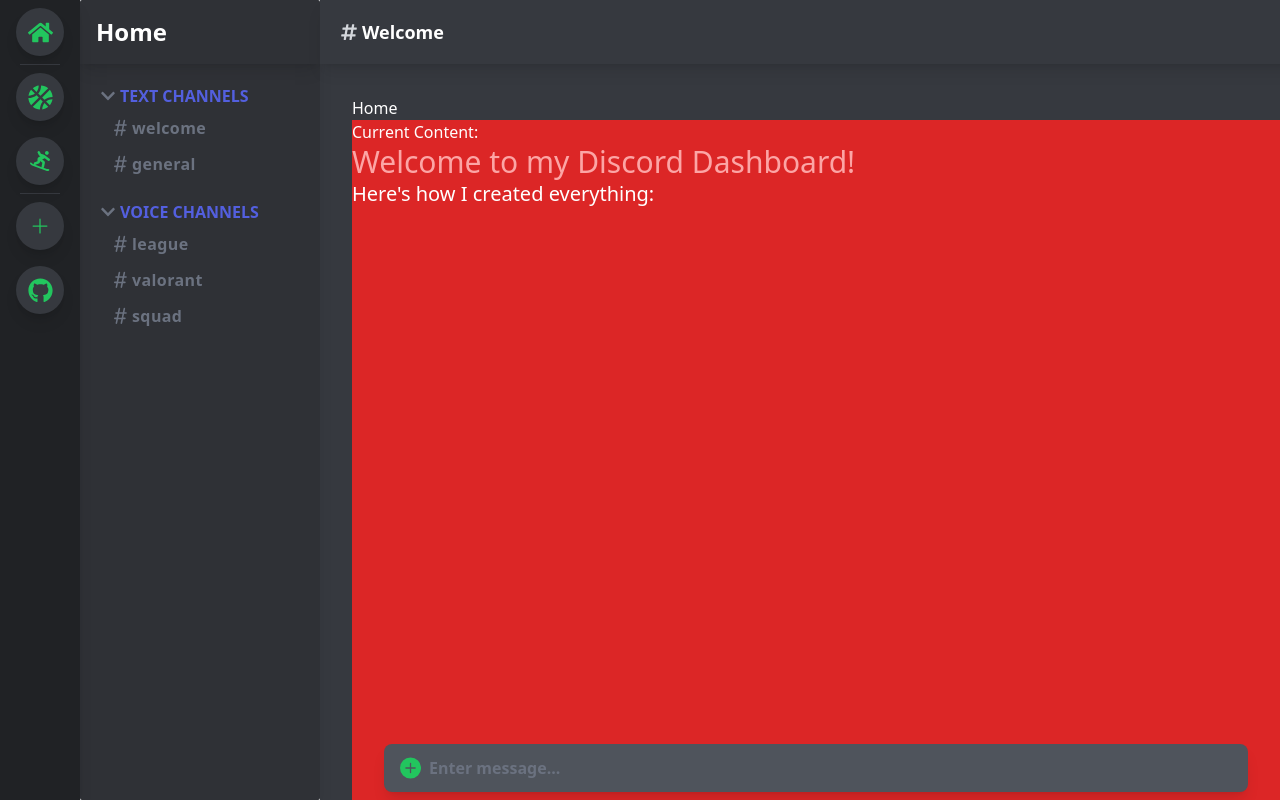
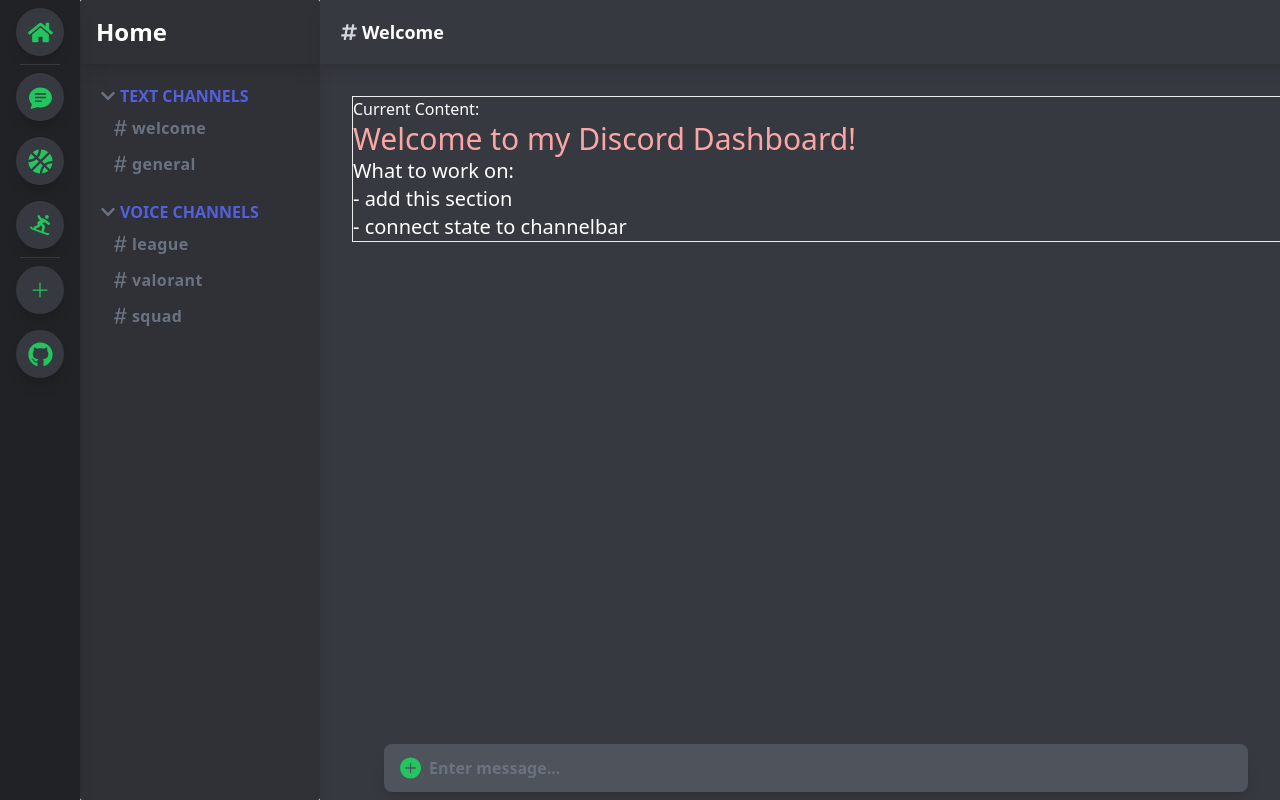
Before and after one commit to bloo327/discord-dashboard, a React (Create React App) app: page / in a window 1280 px wide. Built offline with nearby package versions, Linux system fonts and the light colour scheme.

Commit message:
layout updates

```diff
--- a/src/App.js
+++ b/src/App.js
@@ -6,7 +6,6 @@ import TopNavBar from './components/TopNavBar/TopNavBar';
 import Home from './components/Content/Home';
 
 function App() {
-
   const [data, setData] = useState({
     name: 'Home',
     display: <Home />,
@@ -16,7 +15,7 @@ function App() {
     <div className='wrapper m-auto'>
       <div className="flex">
         <SideBar dataSet={setData}/>
-        <ChannelBar />
+        <ChannelBar name={data.name}/>
         <TopNavBar />
         <ContentContainer content={data}/>
       </div>
--- a/src/components/ChannelBar/ChannelBar.jsx
+++ b/src/components/ChannelBar/ChannelBar.jsx
@@ -5,11 +5,11 @@ import { FaChevronDown, FaPlus } from 'react-icons/fa';
 const textchannels = ['welcome', 'general']
 const voicechannels = ['league', 'valorant', 'squad']
 
-const ChannelBar = () => {
+const ChannelBar = ({ name }) => {
     return (
         <div className='flex flex-col channelbar text-white rounded-sm'>
             <div className='server-wrap'>
-                <h1 className='text-2xl font-bold p-4'>Home</h1>
+                <h1 className='text-2xl font-bold p-4'>{name}</h1>
             </div>
             <div className='channel-list p-5'>
                 <Dropdown header='TEXT CHANNELS' options={textchannels} />
--- /dev/null
+++ b/src/components/Content/ChatServer.jsx
@@ -0,0 +1,14 @@
+const ChatServer = () => {
+    return (
+        <div className='chat-wrap'>
+            <h1 className='text-2xl text-green-300'>
+                Here's my example server!
+            </h1>
+            <p className='text-xl'>
+               yolo
+            </p>
+        </div>
+    )
+}
+
+export default ChatServer
--- a/src/components/Content/Content.jsx
+++ b/src/components/Content/Content.jsx
@@ -3,7 +3,7 @@ import { useState, useEffect } from 'react'
 const Content = ({ display }) => {
 
     return (
-        <div className='bg-red-600 h-full w-10/12'>
+        <div className='border h-max w-10/12 mb-20'>
             <h1>Current Content:
                 {display.display}
             </h1>
--- a/src/components/Content/Home.jsx
+++ b/src/components/Content/Home.jsx
@@ -4,9 +4,11 @@ const Home = () => {
             <h1 className='text-3xl text-red-300'>
                 Welcome to my Discord Dashboard!
             </h1>
-            <p className='text-xl'>
-                Here's how I created everything:
-            </p>
+            <h1 className='text-xl flex flex-col'>
+                What to work on:
+                <p> - add this section </p>
+                <p> - connect state to channelbar </p>
+            </h1>
         </div>
     )
 }
--- a/src/components/Content/Snowsports.jsx
+++ b/src/components/Content/Snowsports.jsx
@@ -1,14 +1,29 @@
-const Snowsports = () => {
+const SnowSports = () => {
     return (
         <div className='snow-wrap'>
             <h1 className='text-3xl text-blue-300'>
-                Here's some of my favorite skiing/snowboarding clips!
+                Here's some of my favorite skiing/snowboarding clips and videos!
             </h1>
-            <p className='text-xl'>
-                Youtube links:
-            </p>
+            <div className='clip-wrap'>
+                <p className='text-xl'>
+                    Henrik Harlaut - Griselda Flip
+                </p>
+                <iframe width="560" height="315" src="https://www.youtube.com/embed/8d1Ba01ba3w" title="YouTube video player" frameborder="0" allow="accelerometer; autoplay; clipboard-write; encrypted-media; gyroscope; picture-in-picture" allowfullscreen></iframe>
+            </div>
+            <div className='clip-wrap'>
+                <p className='text-xl'>
+                    Candide Thovex - Pretty Tight
+                </p>
+                <iframe width="560" height="315" src="https://www.youtube.com/embed/p-mZTR1glq4" title="YouTube video player" frameborder="0" allow="accelerometer; autoplay; clipboard-write; encrypted-media; gyroscope; picture-in-picture" allowfullscreen></iframe>
+            </div>
+            <div className='clip-wrap'>
+                <p className='text-xl'>
+                    Zeb Powell - XGames Aspen 2020 Knuckle Huck
+                </p>
+                <iframe width="560" height="315" src="https://www.youtube.com/embed/6QX-mRBgr_U?start=116" title="YouTube video player" frameborder="0" allow="accelerometer; autoplay; clipboard-write; encrypted-media; gyroscope; picture-in-picture" allowfullscreen></iframe>
+            </div>
         </div>
     )
 }
 
-export default Snowsports
+export default SnowSports
--- a/src/components/ContentContainer/ContentContainer.jsx
+++ b/src/components/ContentContainer/ContentContainer.jsx
@@ -8,7 +8,6 @@ const ContentContainer = ( {content} ) => {
     return (
         <>
             <div className='contentcontainer text-white'>
-                <h1>{content.name}</h1>
                 <Content display={content}/>
                 <BottomBar />
             </div>
--- a/src/components/Sidebar/SideBar.jsx
+++ b/src/components/Sidebar/SideBar.jsx
@@ -1,10 +1,11 @@
 import { useState } from 'react';
-import { BsPlusLg, BsXLg } from 'react-icons/bs';
+import { BsPlusLg, BsXLg, BsChatTextFill } from 'react-icons/bs';
 import { FaHome, FaGithub, FaBasketballBall, FaSnowboarding } from 'react-icons/fa';
 import { Transition, Dialog } from '@headlessui/react'
 import Home from '../Content/Home';
 import Nba from '../Content/Nba';
-import Snowsports from '../Content/Snowsports';
+import SnowSports from '../Content/Snowsports';
+import ChatServer from '../Content/ChatServer';
 
 const SideBar = ({ dataSet }) => {
     return (
@@ -12,11 +13,12 @@ const SideBar = ({ dataSet }) => {
                         flex flex-col bg-primary text-white shadow-lg'>
             <SideBarIcon dataSet={dataSet} icon={ <FaHome name='Home' size='25' content={<Home/>}/> } />
             <Divider />
+            <SideBarIcon dataSet={dataSet} icon={ <BsChatTextFill name='Chat Server' size='23' content={<ChatServer/>}/> } />
             <SideBarIcon dataSet={dataSet} icon={ <FaBasketballBall name='NBA' size='25' content={<Nba/>}/>  }/>
-            <SideBarIcon dataSet={dataSet} icon={ <FaSnowboarding name='Snow Sports' size='20' content={<Snowsports/>}/> } />
+            <SideBarIcon dataSet={dataSet} icon={ <FaSnowboarding name='Snow Sports' size='20' content={<SnowSports/>}/> } />
             <Divider />
             <SideBarIcon dataSet={dataSet} icon={ <BsPlusLg name='Add a server' size='20' /> } />
-            <SideBarIcon dataSet={dataSet} icon={ <FaGithub name='Github' size='25' /> } />
+            <SideBarIcon dataSet={dataSet} icon={ <FaGithub name='Check out the repo!' size='25' /> } />
         </div>
     );
 };
@@ -25,9 +27,9 @@ const SideBarIcon = ({ icon, dataSet }) => {
     const [popupDisplay, setPopupDisplay] = useState(false);
 
     const handleClick = () => {
-        if (icon.props.name === 'Github') {
+        if (icon.props.name === 'Check out the repo!') {
             window.open('https://github.com/bloo327/tailwind-dashboard')
-        }
+        } else
 
         dataSet({
             name: icon.props.name,
--- a/src/index.css
+++ b/src/index.css
@@ -27,7 +27,7 @@
   }
 
   .contentcontainer {
-    @apply mt-16 bg-gray-700 h-screen w-screen shadow-lg fixed ml-80 -z-20 p-8;
+    @apply mt-16 bg-gray-700 h-full w-screen shadow-lg fixed ml-80 -z-20 p-8 overflow-scroll;
   }
 
   .navwrapper {
```
